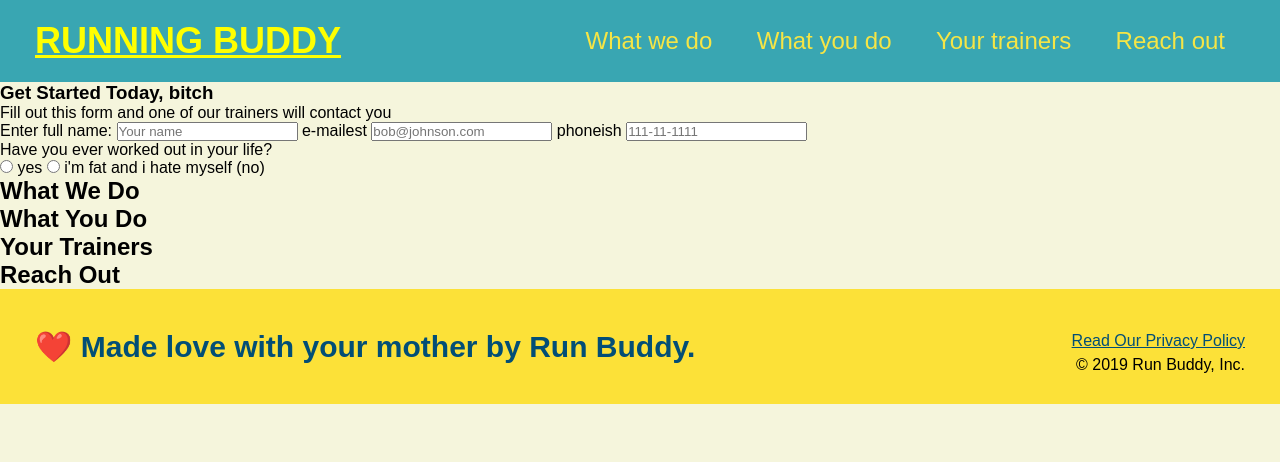
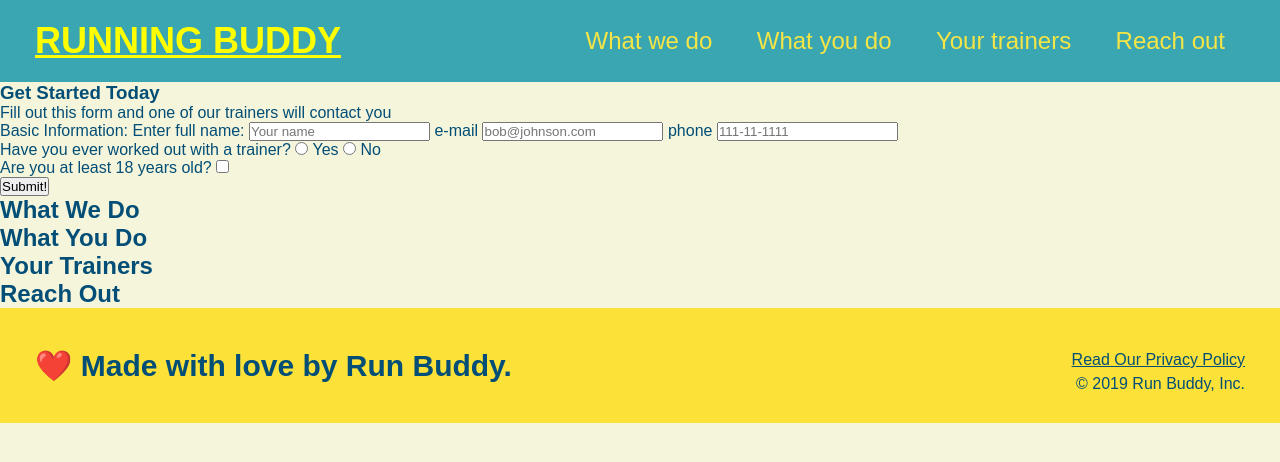
Before and after one commit to kaheela/run-buddy, a PHP site: page / in a window 1280 px wide. Shown: the top 462 px of the page. Run offline with PHP 8.4, Linux system fonts and the light colour scheme.

Commit message:
hero added with form elements

```diff
--- a/assets/style.css
+++ b/assets/style.css
@@ -12,6 +12,7 @@ to elements only in specific cases, such as a <h1><ul><li> */
 body {
     background-color: beige;
     font-family: Arial, Helvetica, sans-serif;
+    color:#024e76;
 }
 
 header {
--- a/index.html
+++ b/index.html
@@ -17,34 +17,43 @@
             </ul>
         </nav>
         </header>
-
+        <!--START HERO SECTION-->
         <section>
             <div>
-                <h3>Get Started Today, bitch</h3>
+                <h3>Get Started Today</h3>
                 <p>Fill out this form and one of our trainers will contact you</p>
+
                 <form>
+                <p>Basic Information:
                     <label for="name">Enter full name:</label>
                     <input type="text" placeholder="Your name" name="name" id="name"></input>
-                    <label for="email">e-mailest</label>
+                    <label for="email">e-mail</label>
                     <input type="email" name="email" placeholder="bob@johnson.com" id="email" />
-                    <label for="phone">phoneish</label>
+                    <label for="phone">phone</label>
                     <input name="phone" id="phone" placeholder="111-11-1111" type="text" />
-                    <p>Have you ever worked out in your life?</p>
+                </p>
+                <p>Have you ever worked out with a trainer?
                     <input type="radio" name="trainer-confirm" id="trainer-yes" />
-                    <label for="trainer-yes">yes</label>
+                    <label for="trainer-yes">Yes</label>
                     <input type ="radio" name="trainer-confirm" id="trainer-no" />
-                    <label for="trainer-no">i'm fat and i hate myself (no)</label>
+                    <label for="trainer-no">No</label>
+                </p>
+                <p>
+                    <label for="ageverif">Are you at least 18 years old?</label>
+                    <input type="checkbox" name="Age Verify" id="ageverif" />
+                </p>
+                <button type="submit">Submit!</button>
                 </form>
             </div>
         </section>
-
+        <!--END HERO SECTION-->
         <section id ="what-we-do"><h2>What We Do</h2></section>
         <section><h2>What You Do</h2></section>
         <section><h2>Your Trainers</h2></section>
         <section><h2>Reach Out</h2></section>
 
         <footer>
-            <h2>❤️ Made love with your mother by Run Buddy.</h2>
+            <h2>❤️ Made with love by Run Buddy.</h2>
             <div>
                 <a href="#">Read Our Privacy Policy</a><br />
                 &copy; 2019 Run Buddy, Inc.
```
